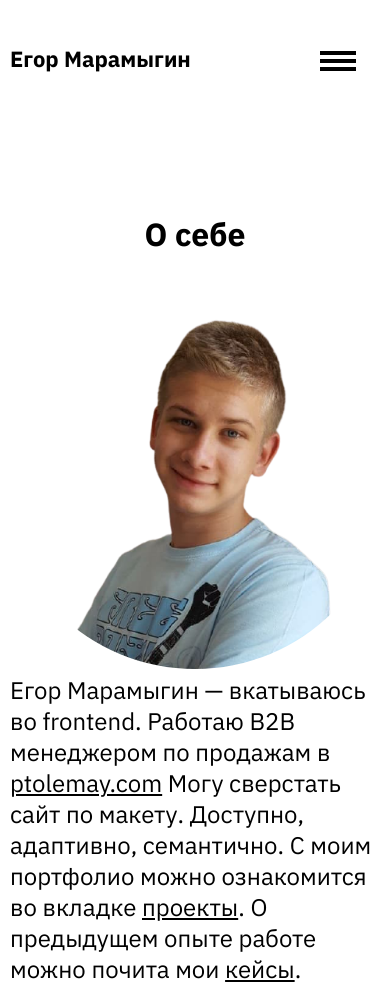
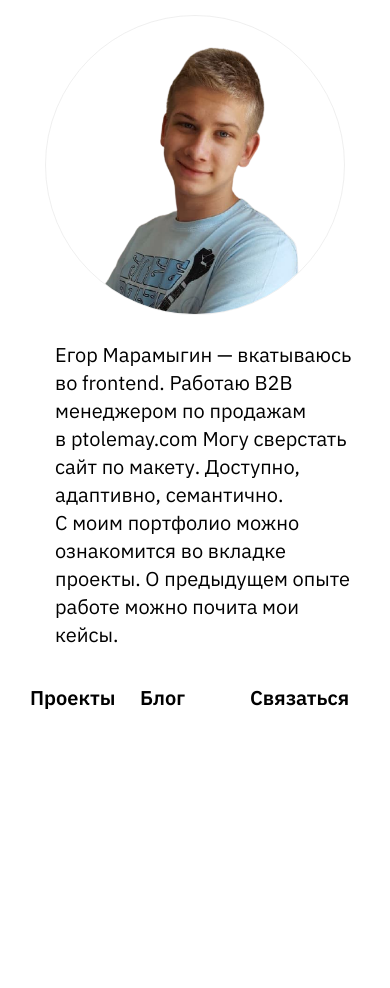
Before and after one commit to maramigin-e/maramigin-eo, a website: page index.html in a window 390 px wide. Shown: the top 988 px of the page. After the commit the page ends 844 px from the top, so only its background shows below. Drawn offline with Linux system fonts and the light colour scheme.

Commit message:
feat: big change in basic layout and styles

```diff
--- a/css/styles.css
+++ b/css/styles.css
@@ -10,23 +10,6 @@ body {
   font-family: 'IBM Plex Sans', 'Georgia', sans-serif;
   font-size: 16px;
   line-height: 24px;
-}
-
-li {
-  list-style: none;
-}
-
-a {
-  text-decoration: none;
-  color: #000;
-}
-
-a:focus {
-  border: 3px solid blue;
-}
-
-a:hover {
-  text-decoration: underline;
 }
 
 .visually-hidden:not(:focus):not(:active) {
@@ -43,275 +26,145 @@ a:hover {
   overflow: hidden;
 }
 
+li {
+  list-style: none;
+}
+
+a {
+  text-decoration: none;
+  color: #000;
+}
+
+a:focus {
+  border: 2px solid blue;
+}
+
+a:hover {
+  text-decoration: underline;
+}
+
 .container {
+  width: 1200px;
   margin: 0 auto;
 }
 
-.page-header {
+.main {
   display: flex;
-  width: 100%;
-  flex-wrap: wrap;
-  min-height: 100px;
+  align-items: center;
+  margin-top: 15px;
 }
 
-.page-header__text {
-  margin-left: 10px;
+.main-photo {
+  border: 1px solid rgb(201, 201, 201, .3);
+  border-radius: 50%;
+}
 
-  font-size: 22px;
-  font-weight: bold;
+.main__text {
+  width: 500px;
+  margin-left: 20px;
+
+  font-size:20px;
+  line-height: 28px;
+  font-weight: 400;
 }
 
 .main-nav {
-  width: 1300px;
-  margin: 0 auto;
-  margin-top: 8px;
+  width: 400px;
+  display: flex;
+  justify-content: center;
 }
 
-.main-nav__wrapper {
-  display: flex;
-  width: auto;
-  justify-content: space-between;
-  margin: 0 auto;
+.main-nav__list {
+  margin: 0;
+  padding: 0;
 }
 
-.site-list {
-  display: flex;
-  justify-content: space-around;
-  flex-shrink: 0;
-  flex-grow: 1;
-  flex-wrap: wrap;
-
-  margin-left: 10px;
-  width: auto;
+.main-nav__list-item {
+  width: 130px;
+  height: 56px;
+  font-size: 20px;
+  line-height: 28px;
+  font-weight: 600;
 }
 
-.site-list__item {
-  padding-left: 10px;
-  width: auto;
-  margin-left: 20px;
+@media screen and (min-width: 375px) and (max-width: 578px) {
+  .container {
+    width: 300px;
+  }
 
-  font-size: 22px;
-}
+  .main {
+    display: block;
+  }
 
-.user-navigation {
-  display: flex;
-  justify-content: flex-end;
-  width: auto;
-  flex-wrap: wrap;
-  flex-shrink: 0;
-  flex-grow: 1;
-}
-
-.user-navigation__item {
-  padding-right: 10px;
-  padding-left: 10px;
-  font-size: 22px;
-
-  text-transform: uppercase;
-  text-decoration: none;
-}
-
-.page-main-header__title {
-  text-align: center;
-  font-size: 32px;
-  line-height: 38px;
-}
-
-.page-main__wrapper {
-  display: flex;
-}
-
-.page-main__logo {
-  border-radius: 50%;
-}
-
-.page-main__text {
-  font-size: 24px;
-  font-weight: 500;
-  line-height: 31px;
-}
-
-.page-main__text > a {
-  text-decoration: underline;
-}
-
-.page-main__text > a:hover {
-  text-decoration: none;
-}
-
-.main-nav__toggle {
-  display: none;
-}
-
-.page-footer__title {
-  text-align: center;
-}
-
-.page-footer-list {
-  display: flex;
-  flex-direction: row;
-  margin-top: 50px;
-  flex-wrap: wrap;
-}
-
-.page-footer-item {
-  display: flex;
-  flex-wrap: wrap;
-  flex-grow: 1;
-  flex-shrink: 0;
-  width: 350px;
-  justify-content: space-around;
-
-  font-size:22px;
-}
-
-@media screen and (min-width: 375px) and (max-width: 568px) {
-  .page-header {
-    margin-top: 25px;
-  }
-  .main-nav__wrapper {
-    width: 100%;
+  .main__text {
+    width: 300px;
+    margin-left: 10px;
   }
 
   .main-nav {
-    min-height: 51px;
-    width: 100%;
-
-    position: relative;
+    width: auto;
   }
 
-  .main-nav__toggle {
-    position: absolute;
-    top: -50px;
-    right: 0;
-    z-index: 2;
-    display: block;
-    width: 70px;
-    height: 50px;
-    cursor: pointer;
-    border: none;
-    background: none;
+  .main-nav__list {
+    display: flex;
+    margin-top: 15px;
+    width: 330px;
   }
+}
 
-  .main-nav--closed .main-nav__toggle::before {
-    content: " ";
-
-    position: absolute;
-    top: 0;
-    left: 0;
-
-    width: 36px;
-    height: 4px;
-
-    background-color: #000;
-    box-shadow: 0 8px 0 0 #000, 0 16px 0 0  #000;
+@media screen and (min-width: 579px) and (max-width: 768px) {
+  .container {
+    width: 560px;
   }
-
-  .main-nav--closed .main-nav__toggle:active::before {
-    background-color: rgba(255,255,255,0.3);
-    box-shadow: 0 8px 0 0 rgba(255,255,255, 0.3), 0 16px 0 0 rgba(255, 255,255, 0.3);
-  }
-
-  .main-nav--opened .main-nav__toggle {
-    top: -65px;
-    left: auto;
-    right: 20px;
-  }
-  .main-nav--opened .main-nav__toggle::before,
-  .main-nav--opened .main-nav__toggle::after {
-    content: "";
-    position: absolute;
-    top: 24px;
-    left: 18px;
-    width: 28px;
-    height: 4px;
-    background-color: #828282;
-  }
-  .main-nav--opened .main-nav__toggle::before {
-    transform: rotate(45deg);
-  }
-  .main-nav--opened .main-nav__toggle::after {
-    transform: rotate(-45deg);
-  }
-  .main-nav--opened .main-nav__toggle:active::before,
-  .main-nav--opened .main-nav__toggle:active::after {
-    background-color: rgba(255, 255, 255, 0.3);
-  }
-
-  .main-nav--closed .site-list__item,
-  .main-nav--closed .user-navigation__item {
-    display: none;
-  }
-
-  .main-nav--opened .main-nav__wrapper {
-    position: absolute;
-    top: 0;
-    right: 0;
-
-    min-height: 50vh;
-
-    background-color: #fff;
-  }
-
-  .main-nav--nojs .main-nav__toggle {
-    display: none;
-  }
-
-
-  .main-nav--nojs .main-nav__wrapper {
-    position: static;
-    min-height: 0;
-  }
-
-  .main-nav--nojs .site-list__item {
+  .main {
     display: block;
   }
 
-  .site-list {
-    flex-direction: column;
-    height: 100px;
-    width: 100px;
-    margin-left:0;
-    padding-left: 0;
+  .main-photo {
+    margin-left: 120px;
   }
 
-  .user-navigation {
-    height: 80px;
-    width: 100px;
-    margin-top: 10px;
-    flex-direction: column;
+  .main__text {
+    margin-top: 40px;
   }
 
-  .user-navigation__item {
-    transform: rotate(90deg);
-    height: 40px;
-    width: 100px;
+  .main-nav {
+    width: auto;
   }
 
-  .page-main__wrapper {
+  .main-nav__list {
+    display: flex;
+  }
+}
+
+@media screen and (min-width: 769px) and (max-width: 1000px) {
+  .container {
+    width: 760px;
+  }
+  .main {
     display: block;
+    text-align: center;
+  }
+  .main__text {
+    width: auto;
+    text-align: left;
+    margin-left: 30px;
   }
 
-  .page-footer {
-    margin-top: 35px;
+  .main-nav {
+    width: auto;
   }
 
-  .page-main-header {
-    margin-top: -45px;
+  .main-nav__list {
+    display: flex;
   }
+}
 
-  .page-main__logo {
-    width: 100%;
+@media screen and (min-width: 1001px) and (max-width: 1200px) {
+  .container {
+    width: 1000px
   }
-
-  .page-main__text {
-    margin: 0 10px 0 10px;
+  .main-nav {
+    justify-content: flex-end;
   }
-
-  .page-footer-item {
-    justify-content: space-between;
-    width: 170px;
-    margin: 5px 0 10px 0;
-  }
-
 }
--- a/index.html
+++ b/index.html
@@ -20,64 +20,25 @@
         <meta propety="og:description" content="Личный сайт о моих проектах, моем блоге, где я пишу про маркетинг, и веб">
     </head>
     <body>
-      <h1 class="visually-hidden">Егор Марамыгин — Маркетолог-верстальщик</h1>
-      <header class="page-header">
-          <p class="page-header__text">Егор Марамыгин</p>
-        <nav class="main-nav main-nav--closed main-nav--nojs">
-          <button class="main-nav__toggle" type="button"><span class="visually-hidden">Открыть меню</span></button>
-          <div class="main-nav__wrapper">
-            <ul class="main-nav__list site-list">
-              <li class="site-list__item">
-                <a href="https://maramigin-eo.ru/projects">Проекты</a>
-              </li>
-              <li class="site-list__item">
-                <a href="https://maramigin-eo.ru/blog">Блог</a>
-              </li>
-              <li class="site-list__item">
-                <a href="#contacts">Контакты</a>
-              </li>
-            </ul>
-            <ul class="main-nav__list user-navigation">
-              <li class="user-navigation__item">
-                <a href="https://maramigin-eo.ru">Ru</a> | <a href="https://maramigin-eo.ru/en">En</a>
-              </li>
-            </ul>
-          </div>
-        </nav>
-      </header>
-
-      <main class="page-main">
-
-        <header class="page-main-header">
-          <h2 class="page-main-header__title">О себе</h2>
-          <div class="container page-main__wrapper">
-            <img class="page-main__logo" src="sources/main-photo.png" width="500" alt="Мое фото">
-            <p class="page-main__text">Егор Марамыгин — вкатываюсь во frontend. Работаю B2B менеджером по продажам в <a href="https://ptolemay.com">ptolemay.com</a> Могу сверстать сайт по макету. Доступно, адаптивно, семантично. С моим портфолио можно ознакомится во вкладке <a href="https://maramigin-eo.ru/projects">проекты</a>. О предыдущем опыте работе можно почита мои <a href="https://maramigin-eo.ru/blog/tags/case">кейсы</a>.</a></p>
-          </div>
-        </header>
-
-      </main>
-
-      <footer id="contacts" class="page-footer">
-          <h2 class="page-footer__title">Контакты</h2>
-        <div class="container page-footer__navigation">
-          <ul class="page-footer-list">
-            <li class="page-footer-item">
-              <a href="#">Telegram</a>
+      <h1 class="visually-hidden">Егор Марамыгин — мой сайт</h1>
+      <m class="container main">
+        <img class="main-photo" src="sources/main-photo.png" width="300" alt="Мое личное фото">
+        <p class="main__text">
+          Егор Марамыгин&nbsp;&mdash; вкатываюсь во&nbsp;frontend. Работаю B2B менеджером по&nbsp;продажам в&nbsp;<a href="https://ptolemay.com">ptolemay.com</a> Могу сверстать сайт по&nbsp;макету. Доступно, адаптивно, семантично. С&nbsp;моим портфолио можно ознакомится во&nbsp;вкладке <a href="https://maramigin-eo.ru/projects">проекты.</a> О&nbsp;предыдущем опыте работе можно почита мои <a href="https://maramigin-eo.ru/blog/all/tags/case">кейсы</a>.
+          </p>
+        <nav class="main-nav">
+          <ul class="main-nav__list">
+            <li class="main-nav__list-item">
+              <a href="https://maramigin-eo.ru/projects">Проекты</a>
             </li>
-            <li class="page-footer-item">
-              <a href="#">Instagram</a>
+            <li class="main-nav__list-item">
+              <a href="https://maramigin-eo.ru/blog">Блог</a>
             </li>
-            <li class="page-footer-item">
-              <a href="#">E-mail</a>
-            </li>
-            <li class="page-footer-item">
-              <a href="#">+998909003449</a>
+            <li class="main-nav__list-item">
+              <a href="https://t.me/maramigin_eo">Связаться</a>
             </li>
           </ul>
-        </div>
-
-      </footer>
-      <script src="js/toggle.js"></script>
+        </nav>
+      </main>
     </body>
 </html>
```
